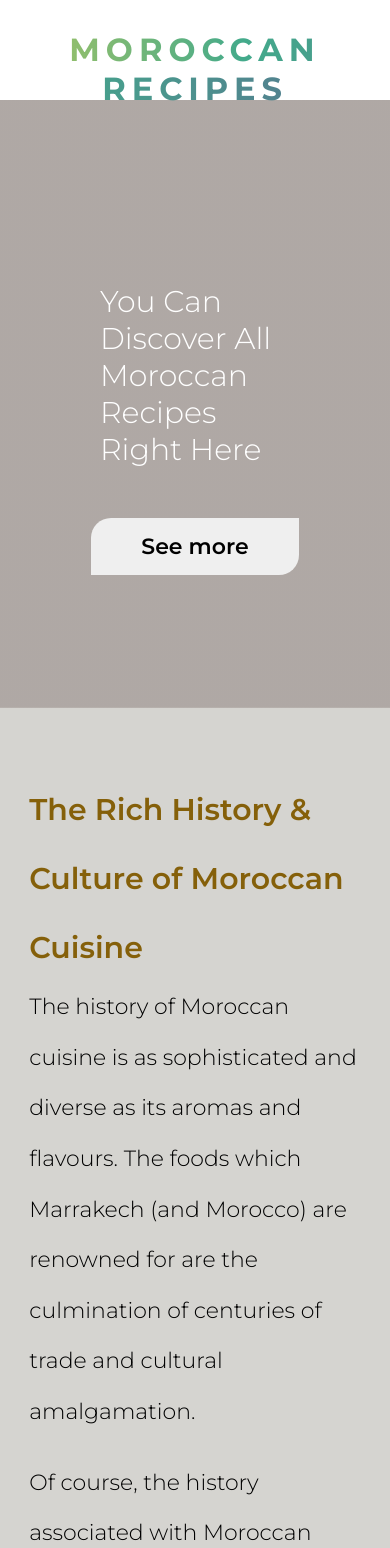
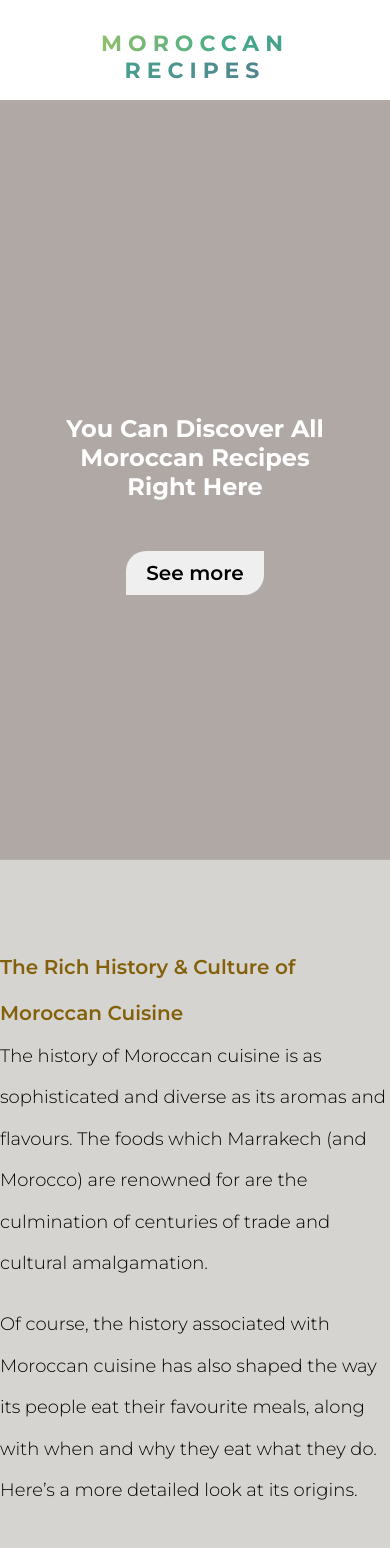
Before and after one commit to skeet1/Odin_Recipes, a plain HTML site: page index.html in a window 390 px wide. Shown: the top 1548 px of the page. Drawn offline with Linux system fonts and the light colour scheme.

```diff
--- a/css/style.css
+++ b/css/style.css
@@ -9,6 +9,53 @@
 .container {
     width: 85vw;
     margin: auto;
+}
+
+@media (max-width: 440px) {
+    .container {
+        width: 100%;
+    }
+    .header h1 {
+        font-size: 22px;
+        z-index: 99;
+    }
+    .head {
+        height: 50vh;
+    }
+    .head p {
+        font-size: 24px;
+        padding: 50px 0;
+        font-weight: bold;
+    }
+    .head button {
+        font-size: 20px;
+        padding: 10px 20px;
+    }
+    section .container h2 {
+        font-size: 20px;
+        font-weight: 400px;
+    }
+    section .container p {
+        font-size: 18px;
+    }
+
+    footer .container p{
+        font-size: 14px;
+    }
+    .recipes .plates {
+        margin-top: 50px;
+        display: flex;
+        justify-content: space-between;
+        flex-wrap: wrap;
+        align-items: center;
+    }
+
+}
+
+@media (min-width: 576px) {
+    .container {
+        width: 100%;
+    }
 }
 
 @media (min-width: 768px) {
@@ -37,6 +84,7 @@
 body {
     background-color: #D5D4D0;
 }
+
 
 /* End Golbal Rules */
 
@@ -82,7 +130,7 @@
 }
 
 header {
-    height: 80vh;
+    height: 100vh;
 }
 
 header .head {
@@ -108,6 +156,7 @@
     font-size: 30px;
     font-weight: 500;
     text-transform: capitalize;
+    text-align: center;
 }
 
 header button {
```
Also changed, not shown: js/script.js (added).
